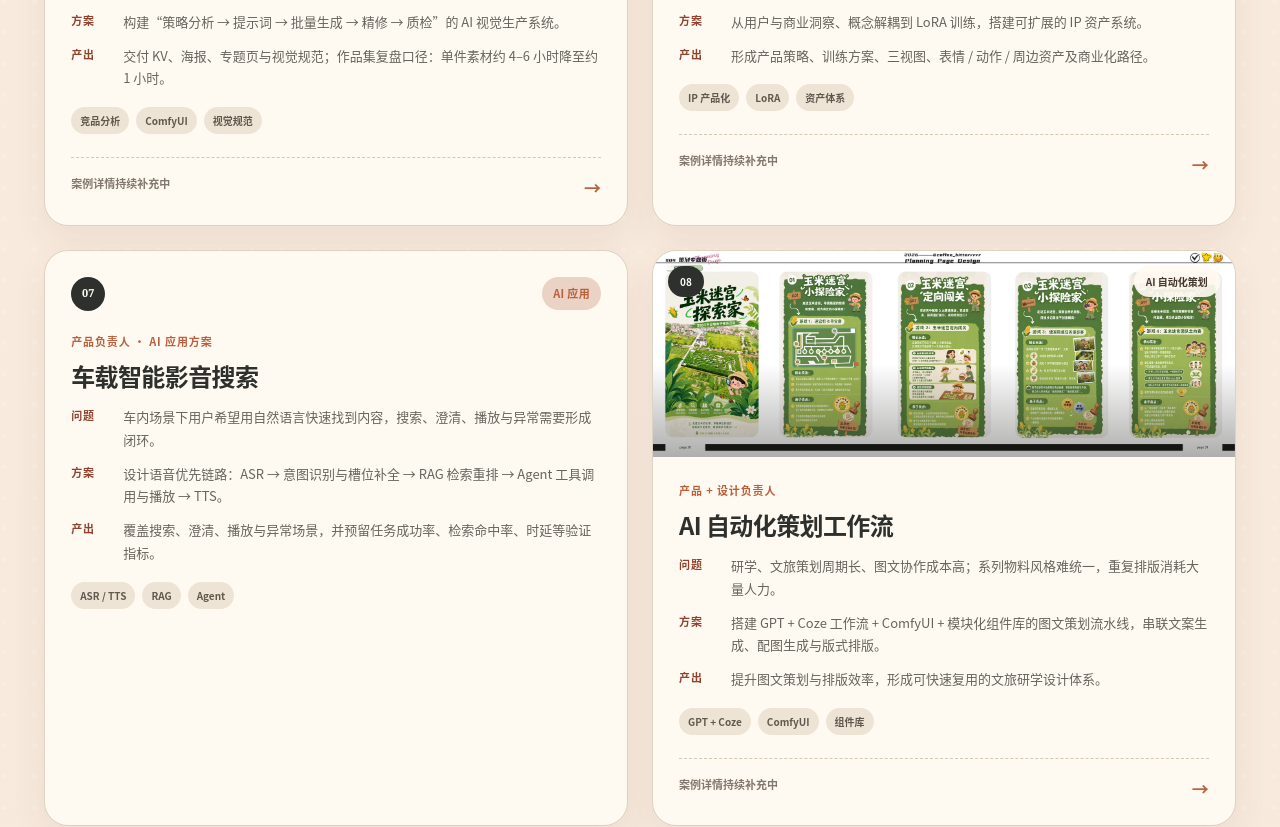
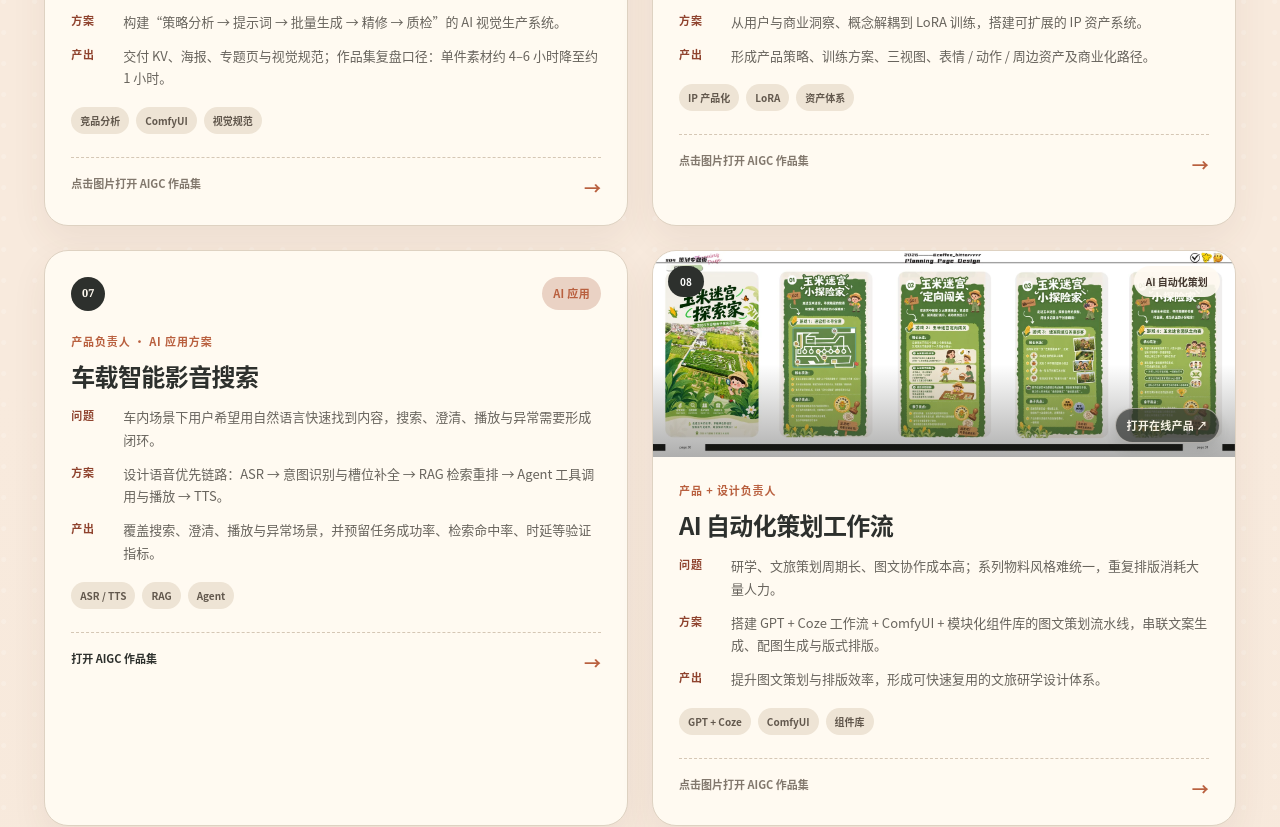
Before and after one commit to hanfeiqing-code/hanfeiqing-code.github.io, a Next.js app: page / in a window 1280 px wide. Shown: the part 5460-6287 px from the top of the page. Built offline with nearby package versions, Linux system fonts and the light colour scheme; no server answers.

Commit message:
Link project cards to portfolio

```diff
--- a/app/globals.css
+++ b/app/globals.css
@@ -1255,6 +1255,16 @@ body {
   font-weight: 800;
 }
 
+.case-status-link {
+  color: inherit;
+  text-decoration: none;
+  transition: color 0.2s ease;
+}
+
+.case-status-link:hover {
+  color: var(--clay);
+}
+
 .case-status b {
   color: var(--clay);
   font-size: 17px;
--- a/app/page.tsx
+++ b/app/page.tsx
@@ -184,6 +184,7 @@ const projects = [
     output: '形成 PRD、功能清单、交互逻辑、代码实现与使用说明，节点可嵌入现有工作流。',
     role: '独立产品与开发',
     image: '/projects/comfyui-nodes.webp',
+    href: aigcPortfolioUrl,
     tags: ['ComfyUI', 'Python', '节点产品'],
   },
   {
@@ -195,6 +196,7 @@ const projects = [
     output: '交付 KV、海报、专题页与视觉规范；作品集复盘口径：单件素材约 4–6 小时降至约 1 小时。',
     role: '产品与设计负责人',
     image: '/projects/safemeal-system.webp',
+    href: aigcPortfolioUrl,
     tags: ['竞品分析', 'ComfyUI', '视觉规范'],
   },
   {
@@ -206,6 +208,7 @@ const projects = [
     output: '形成产品策略、训练方案、三视图、表情 / 动作 / 周边资产及商业化路径。',
     role: '产品与设计负责人',
     image: '/projects/xiaomei-ip.webp',
+    href: aigcPortfolioUrl,
     tags: ['IP 产品化', 'LoRA', '资产体系'],
   },
   {
@@ -218,7 +221,7 @@ const projects = [
     role: '产品负责人 · AI 应用方案',
     image: null,
     tags: ['ASR / TTS', 'RAG', 'Agent'],
-    hideCaseStatus: true,
+    href: aigcPortfolioUrl,
   },
   {
     number: '08',
@@ -229,6 +232,7 @@ const projects = [
     output: '提升图文策划与排版效率，形成可快速复用的文旅研学设计体系。',
     role: '产品 + 设计负责人',
     image: '/projects/study-workflow.webp',
+    href: aigcPortfolioUrl,
     tags: ['GPT + Coze', 'ComfyUI', '组件库'],
   },
 ];
@@ -492,9 +496,13 @@ export default function Home() {
                   <div className="tag-row project-tags">
                     {project.tags.map((tag) => <span key={tag}>{tag}</span>)}
                   </div>
-                  {!('hideCaseStatus' in project && project.hideCaseStatus) && (
+                  {project.href && !cover ? (
+                    <a className="case-status case-status-link" href={project.href} target="_blank" rel="noreferrer">
+                      {project.href === aigcPortfolioUrl ? '打开 AIGC 作品集' : '打开在线产品'} <b aria-hidden="true">→</b>
+                    </a>
+                  ) : (
                     <span className="case-status">
-                      {project.href ? '点击图片打开在线产品' : '案例详情持续补充中'} <b aria-hidden="true">→</b>
+                      {project.href === aigcPortfolioUrl ? '点击图片打开 AIGC 作品集' : project.href ? '点击图片打开在线产品' : '案例详情持续补充中'} <b aria-hidden="true">→</b>
                     </span>
                   )}
                 </div>
```
